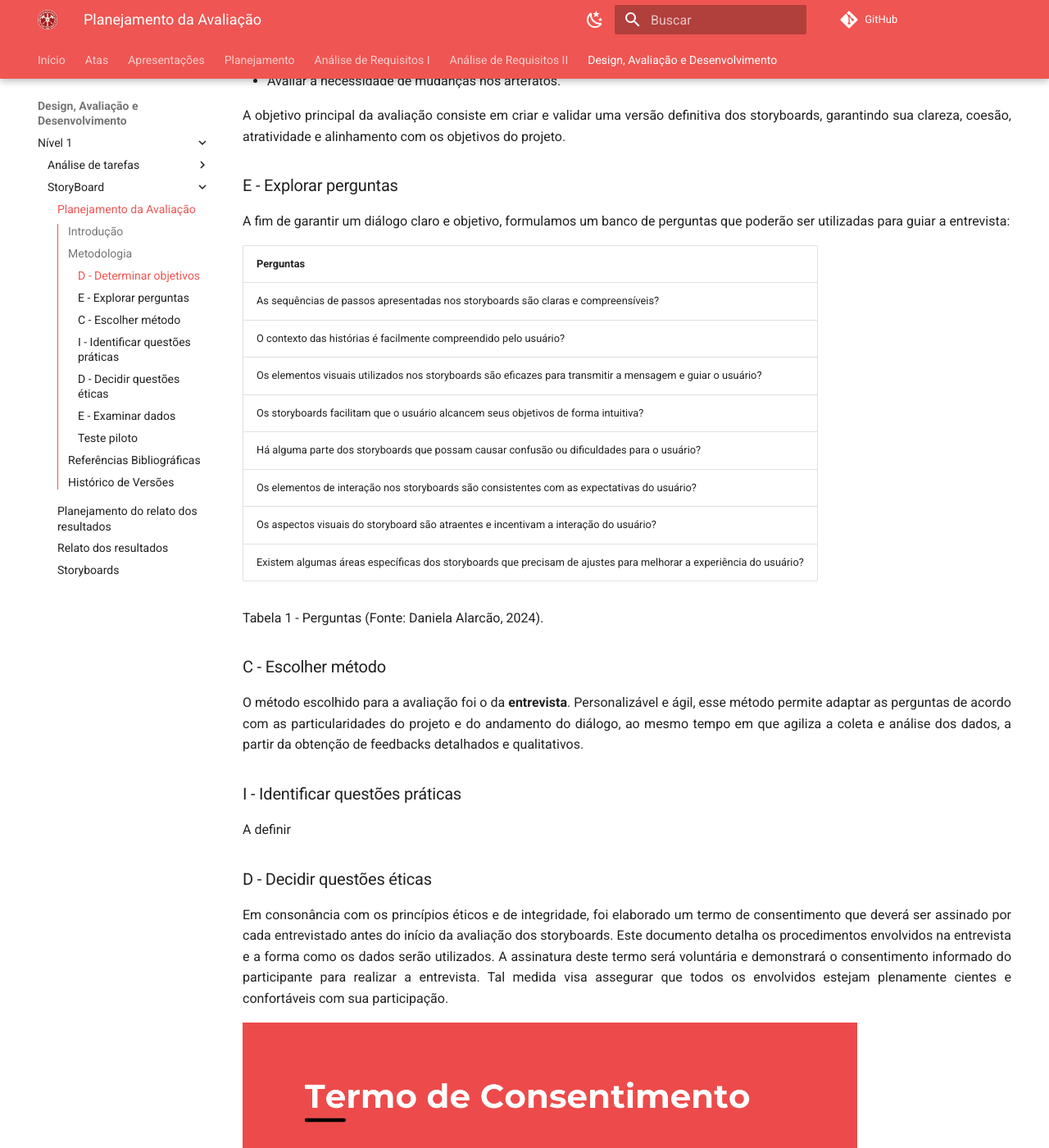
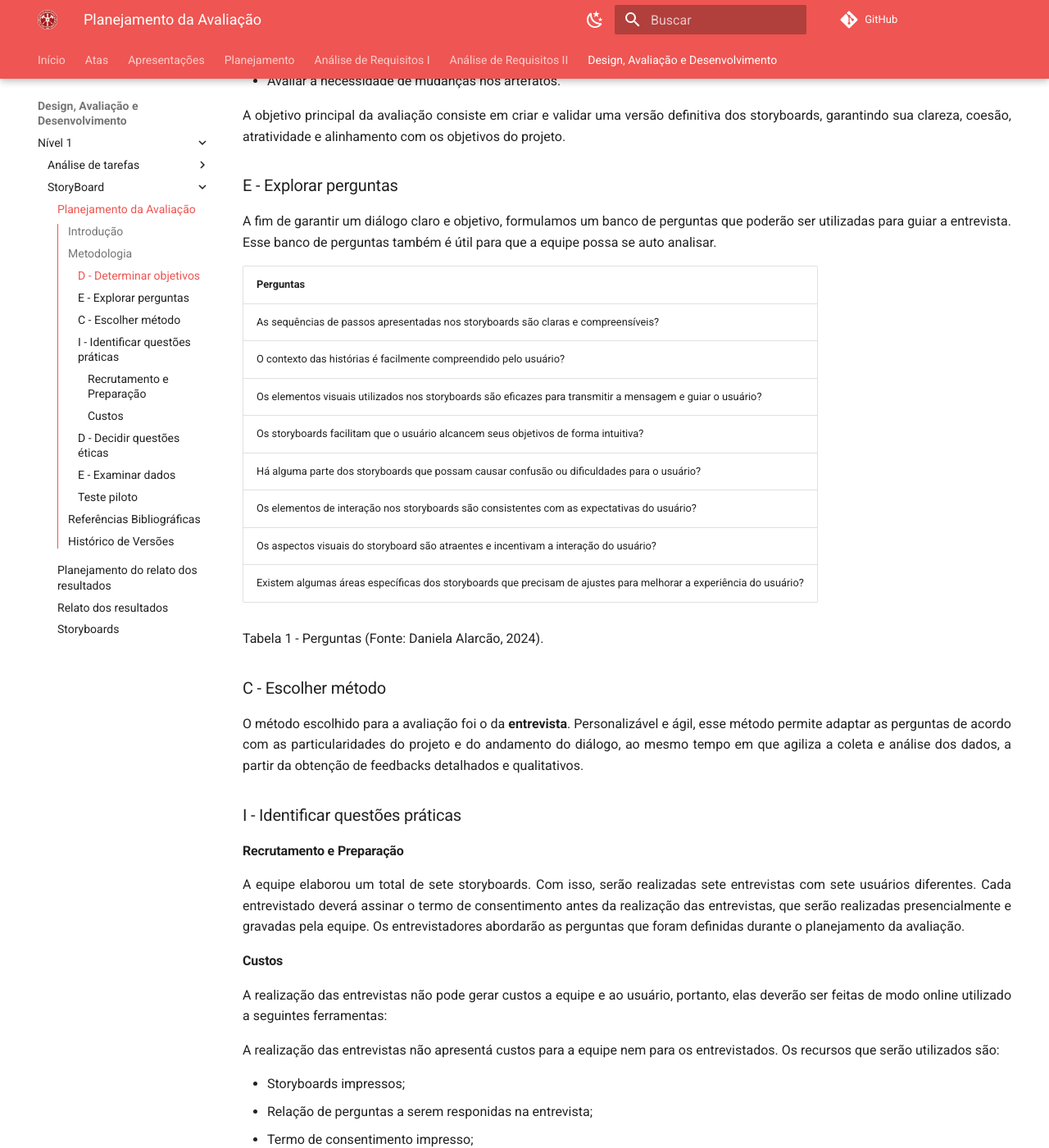
Before and after one commit to Interacao-Humano-Computador/2024.1-CBMERJ, an MkDocs documentation site: the page built from docs/design_avaliacao_desenvolvimento/nivel_1/story_board/planejamento_avaliacao.md, in a window 1280 px wide and 1400 px high, scrolled down 977 px. Shown: the whole window at 82% size. Built offline with MkDocs 1.6.1 and Material for MkDocs 9.7.7, drawn with Linux system fonts in a browser that asks for light colours; comment, search, counter and statistics services are not loaded; some of the changed text lies outside the part shown.

Commit message:
Framework DECIDE

```diff
--- a/docs/design_avaliacao_desenvolvimento/nivel_1/story_board/planejamento_avaliacao.md
+++ b/docs/design_avaliacao_desenvolvimento/nivel_1/story_board/planejamento_avaliacao.md
@@ -23,7 +23,7 @@
 <p style="text-align: justify;">A objetivo principal da avaliação consiste em criar e validar uma versão definitiva dos storyboards, garantindo sua clareza, coesão, atratividade e alinhamento com os objetivos do projeto. </p>
 
 ### E - Explorar perguntas
-<p style="text-align: justify;">A fim de garantir um diálogo claro e objetivo, formulamos um banco de perguntas que poderão ser utilizadas para guiar a entrevista: </p>
+<p style="text-align: justify;">A fim de garantir um diálogo claro e objetivo, formulamos um banco de perguntas que poderão ser utilizadas para guiar a entrevista. Esse banco de perguntas também é útil para que a equipe possa se auto analisar. </p>
 
 | Perguntas |
 |----------|
@@ -41,7 +41,18 @@
 <p style="text-align: justify;"> O método escolhido para a avaliação foi o da <strong>entrevista</strong>. Personalizável e ágil, esse método permite adaptar as perguntas de acordo com as particularidades do projeto e do andamento do diálogo, ao mesmo tempo em que agiliza a coleta e análise dos dados, a partir da obtenção de feedbacks detalhados e qualitativos. </p>
 
 ### I - Identificar questões práticas
-A definir
+
+#### Recrutamento e Preparação
+<p style="text-align: justify;">A equipe elaborou um total de sete storyboards. Com isso, serão realizadas sete entrevistas com sete usuários diferentes. Cada entrevistado deverá assinar o termo de consentimento antes da realização das entrevistas, que serão realizadas presencialmente e gravadas pela equipe. Os entrevistadores abordarão as perguntas que foram definidas durante o planejamento da avaliação. </p>
+
+#### Custos
+<p style="text-align: justify;">A realização das entrevistas não pode gerar custos a equipe e ao usuário, portanto, elas deverão ser feitas de modo online utilizado a seguintes ferramentas: </p>
+
+<p style="text-align: justify;">A realização das entrevistas não apresentá custos para a equipe nem para os entrevistados. Os recursos que serão utilizados são: </p>
+- Storyboards impressos;
+- Relação de perguntas a serem responidas na entrevista;
+- Termo de consentimento impresso;
+- Aparelho celular para a gravação das entrevistas.
 
 ### D - Decidir questões éticas
 <p style="text-align: justify;">Em consonância com os princípios éticos e de integridade, foi elaborado um termo de consentimento que deverá ser assinado por cada entrevistado antes do início da avaliação dos storyboards. Este documento detalha os procedimentos envolvidos na entrevista e a forma como os dados serão utilizados. A assinatura deste termo será voluntária e demonstrará o consentimento informado do participante para realizar a entrevista. Tal medida visa assegurar que todos os envolvidos estejam plenamente cientes e confortáveis com sua participação. </p>
```
Also changed, not shown: other parts of docs/design_avaliacao_desenvolvimento/nivel_1/story_board/planejamento_avaliacao.md (+1 -2 lines).
